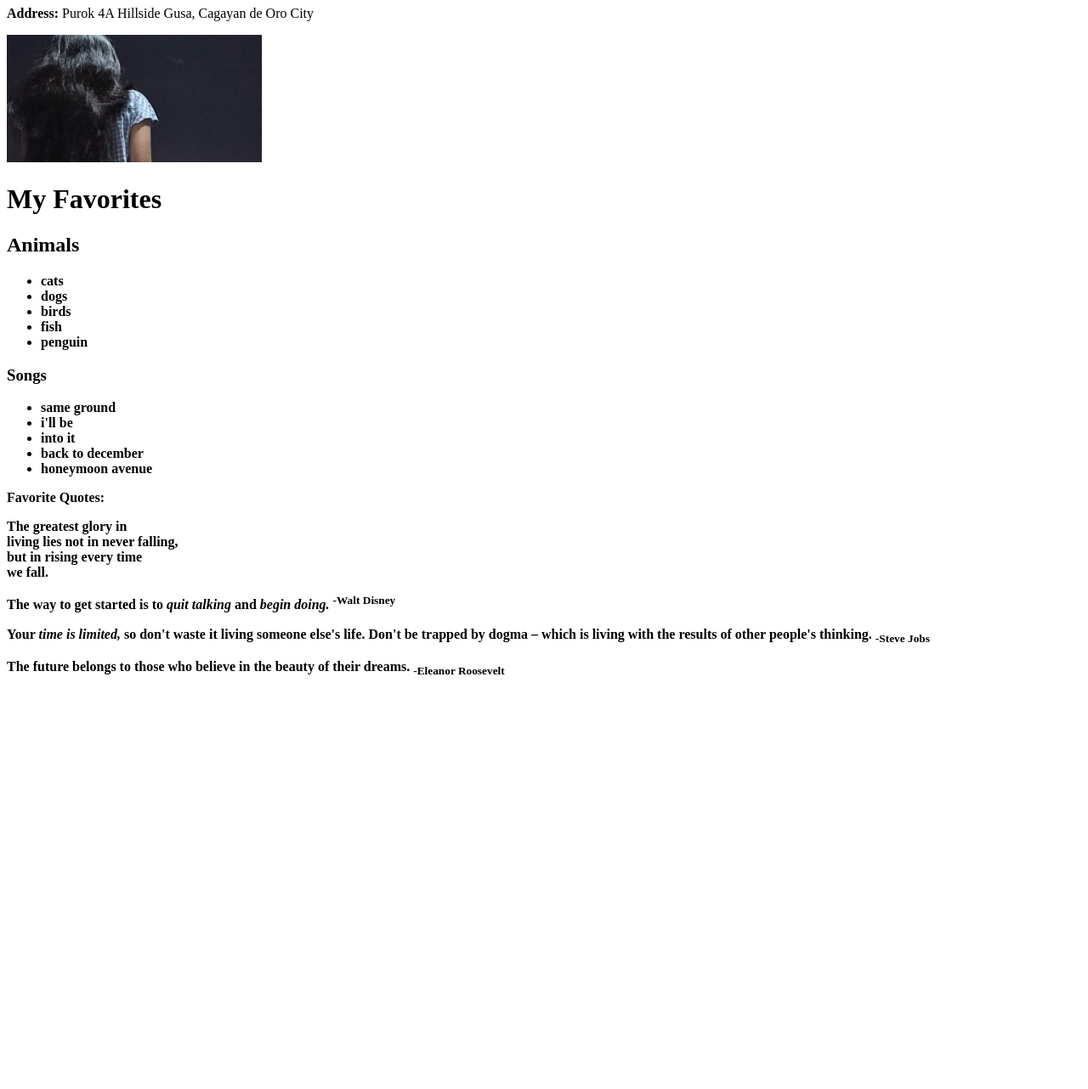
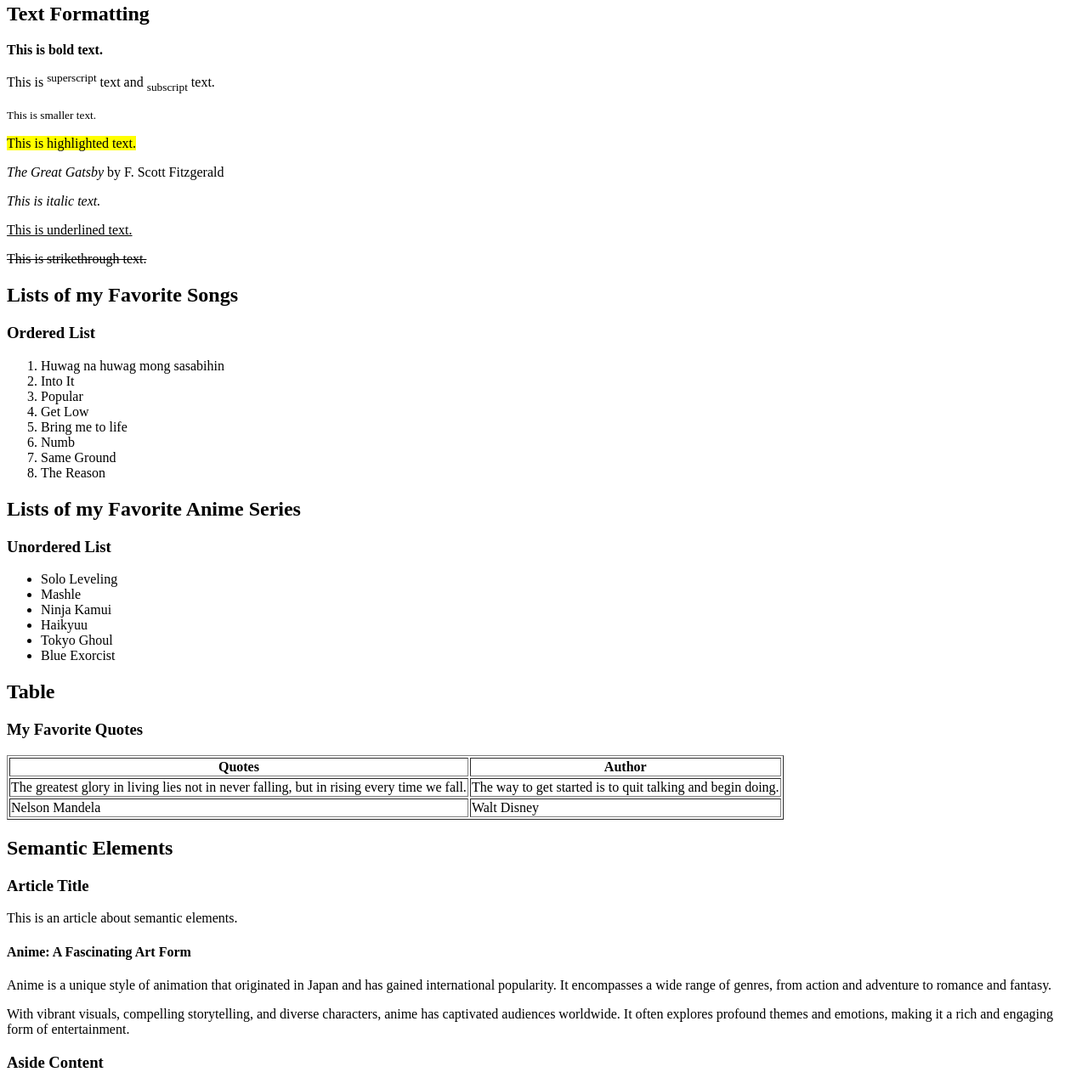
Before and after one commit to nuggeez/html-tags, a plain HTML site: page kaila.html in a window 1280 px wide. Shown: the part 77-1359 px from the top of the page at 85% size. Before the commit the page ends 891 px from the top, so only its background shows below. Drawn offline with Linux system fonts and the light colour scheme.

Commit message:
Update kaila.html

```diff
--- a/kaila.html
+++ b/kaila.html
@@ -1,40 +1,160 @@
 <!DOCTYPE html>
 <html>
     <head>
-        <title>Randoms</title>
+        <title>Kyla's Website</title>
     </head>
+    <body>
 
-    <body>
-        <p><strong>Name:</strong> Kyla M. Gabriento</p>
-        <p><strong>Age:</strong> 20 years old</p>
-        <p><strong>Address:</strong> Purok 4A Hillside Gusa, Cagayan de Oro City</p>
-        <img src="img\kyla.jpg" width="300" height="150">
+      <div>
+        <!-- Document Structure -->
+        <header>
+            <h1>Learning HTML Tags!</h1>
+        </header>
 
-    </body>
-    <div>
-    <h1><b>My Favorites</b></h1>
-    <h2><b>Animals</h2></p>
+        <!-- Text Format -->
+        <section>
+            <!-- Text Formatting -->
+    <section>
+        <h2>Text Formatting</h2>
+        <p><strong>This is bold text.</strong></p>
+        <p>This is <sup>superscript</sup> text and <sub>subscript</sub> text.</p>
+        <p><small>This is smaller text.</small></p>
+        <p><mark>This is highlighted text.</mark></p>
+        <p><cite>The Great Gatsby</cite> by F. Scott Fitzgerald</p>
+        <p><em>This is italic text.</em></p>
+        <p><u>This is underlined text.</u></p>
+        <p><del>This is strikethrough text.</del></p>
+      </section>
+
+            <!-- Lists -->
+    <section>
+        <h2>Lists of my Favorite Songs</h2>
+        <h3>Ordered List</h3>
+        <ol>
+          <li>Huwag na huwag mong sasabihin</li>
+          <li>Into It</li>
+          <li>Popular</li>
+          <li>Get Low</li>
+          <li>Bring me to life</li>
+          <li>Numb</li>
+          <li>Same Ground</li>
+          <li>The Reason</li>
+        </ol>
+        <h2>Lists of my Favorite Anime Series</h2>
+        <h3>Unordered List</h3>
         <ul>
-            <li>cats</li>
-            <li>dogs</li>
-            <li>birds</li>
-            <li>fish</li>
-            <li>penguin</li>
+          <li>Solo Leveling</li>
+          <li>Mashle</li>
+          <li>Ninja Kamui</li>
+          <li>Haikyuu</li>
+          <li>Tokyo Ghoul</li>
+          <li>Blue Exorcist</li>
         </ul>
-    <h3><b> Songs</b></h3>
-        <ul>
-            <li>same ground</li>
-            <li>i'll be</li>
-            <li>into it</li>
-            <li>back to december</li>
-            <li>honeymoon avenue</li>
-        </ul>
+      </section>
+
+            <!-- Tables -->
+    <section>
+        <h2>Table</h2>
+        <h3>My Favorite Quotes</h3>
+        <table border="1">
+          <thead>
+            <tr>
+              <th>Quotes</th>
+              <th>Author</th>
+            </tr>
+          </thead>
+          <tbody>
+            <tr>
+              <td>The greatest glory in living lies not in never falling, but in rising every time we fall.</td>
+              <td>The way to get started is to quit talking and begin doing.</td>
+            </tr>
+            <tr>
+              <td>Nelson Mandela</td>
+              <td>Walt Disney</td>
+            </tr>
+          </tbody>
+        </table>
+      </section>
+
+            <!-- Semantic Elements -->
+<section>
+    <h2>Semantic Elements</h2>
+
+    <article>
+        <h3>Article Title</h3>
+        <p>This is an article about semantic elements.</p>
+
+        <!-- Content about Anime -->
+        <h4>Anime: A Fascinating Art Form</h4>
+        <p>Anime is a unique style of animation that originated in Japan and has gained international popularity. It encompasses a wide range of genres, from action and adventure to romance and fantasy.</p>
+        <p>With vibrant visuals, compelling storytelling, and diverse characters, anime has captivated audiences worldwide. It often explores profound themes and emotions, making it a rich and engaging form of entertainment.</p>
+    </article>
+
+    <aside>
+        <h3>Aside Content</h3>
+        <p>This is additional content related to the main article.</p>
+    </aside>
+
+    <footer>
+        <p>&copy; 2024 Sample Website. All rights reserved.</p>
+    </footer>
+</section>
+
+            <!-- Forms -->
+<section>
+    <h2>Forms</h2>
+    <form action="#" method="post">
+      <label for="name">Name:</label>
+      <input type="text" id="name" name="name" /><br /><br />
+      <label for="email">Email:</label>
+      <input type="email" id="email" name="email" /><br /><br />
+      <label for="password">Password:</label>
+      <input type="password" id="password" name="password" required /><br /><br />
+      <input type="submit" value="Submit" />
+      <input type="reset" value="Cancel" />
+    </form>
+  </section>
+
+            <!-- Links -->
+<section>
+    <h2>Links</h2>
+    <a href="https://www.facebook.com/kyla.gabriento"
+      >This is my link through facebook! add me!</a
+    >
+  </section>
+
+            <!-- Images, Audio, Video -->
+  <section>
+    <h2>Images</h2>
+    <img src="img\kyla.jpg" width="300" height="150">
+
+    <h2>Audio</h2>
+    <audio controls>
+        <source src="audio/gojo.mp3" type="audio/mp3">
+        Your browser does not support the audio tag.
+    </audio>
+
+    <h2>Video</h2>
+    <section>
+        <video controls width="400">
+            <source src="video/get low.mp4" type="video/mp4">
+            Your browser does not support the video tag.
+        </video>
+    </section>
+
+
+
+            <!-- Interactive Elements -->
+    <section>
+        <h2>Interactive Elements</h2>
+        <button onclick="alert('Gahig ulo! Inag dili iclick!')">Wag moh pendotin</button>
+      </section>
+
+            <!-- Meta Information -->
+    <footer>
+      <p>Gihimo ni Kyla ng Gabriento</p>
+      <p>BSIT pala ng 2R3</p>
+    </footer>
     </div>
-    <p><b>Favorite Quotes:</p></p>
-    <p>The greatest glory in<br> living lies not in never falling,<br> but in rising every time<br> we fall.</p>
-    <p>The way to get started is to <em>quit talking</em> and <em>begin doing.</em> <sup>-Walt Disney</sup></p>
-    <p>Your <i>time is limited,</i> so don't waste it living someone else's life. Don't be trapped by dogma – which is living with the results of
-        other people's thinking. <sub>-Steve Jobs</sub></p>
-    <p>The future belongs to those who believe in the beauty of their dreams. <sub>-Eleanor Roosevelt</sub></p>
-
+  </body>
 </html>
```
